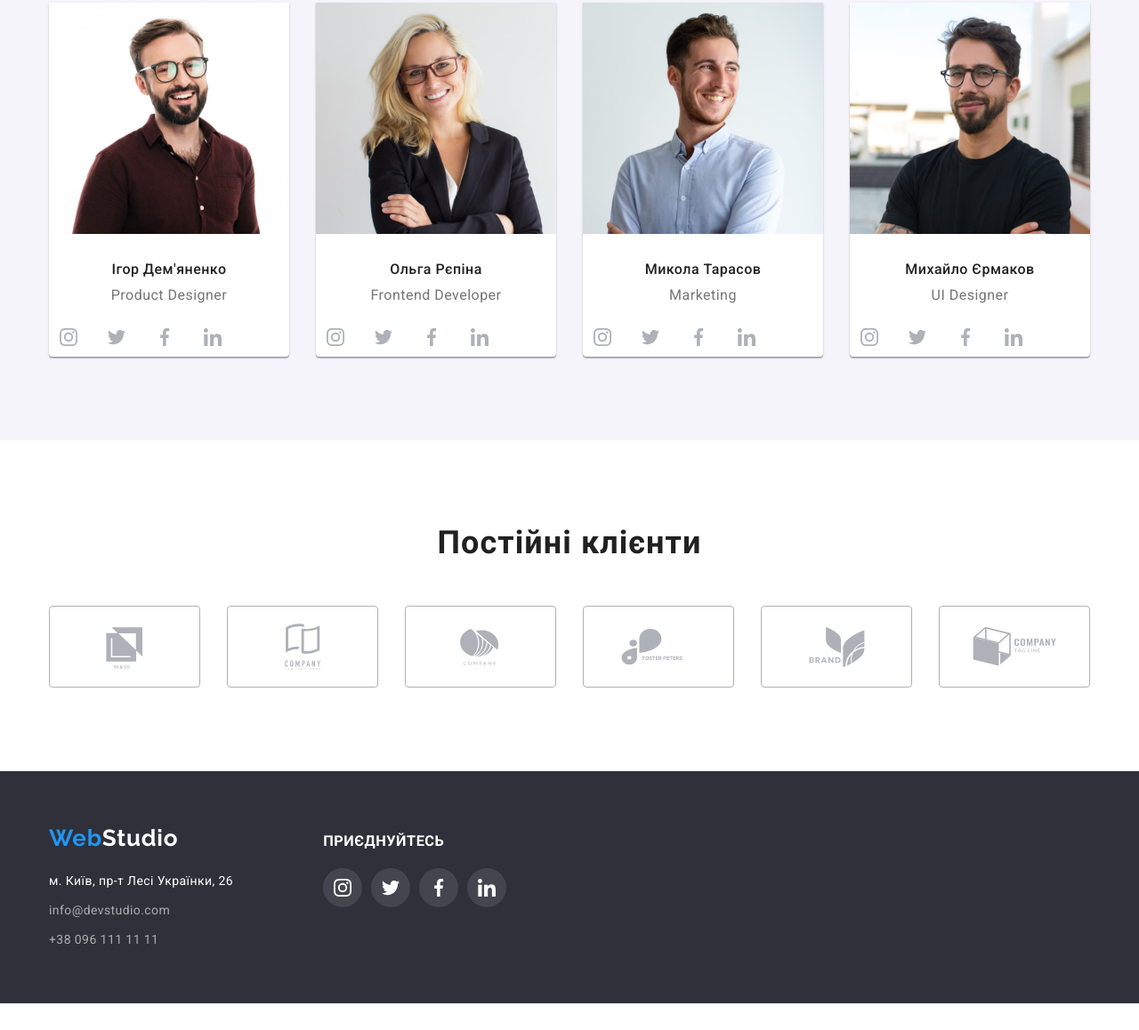
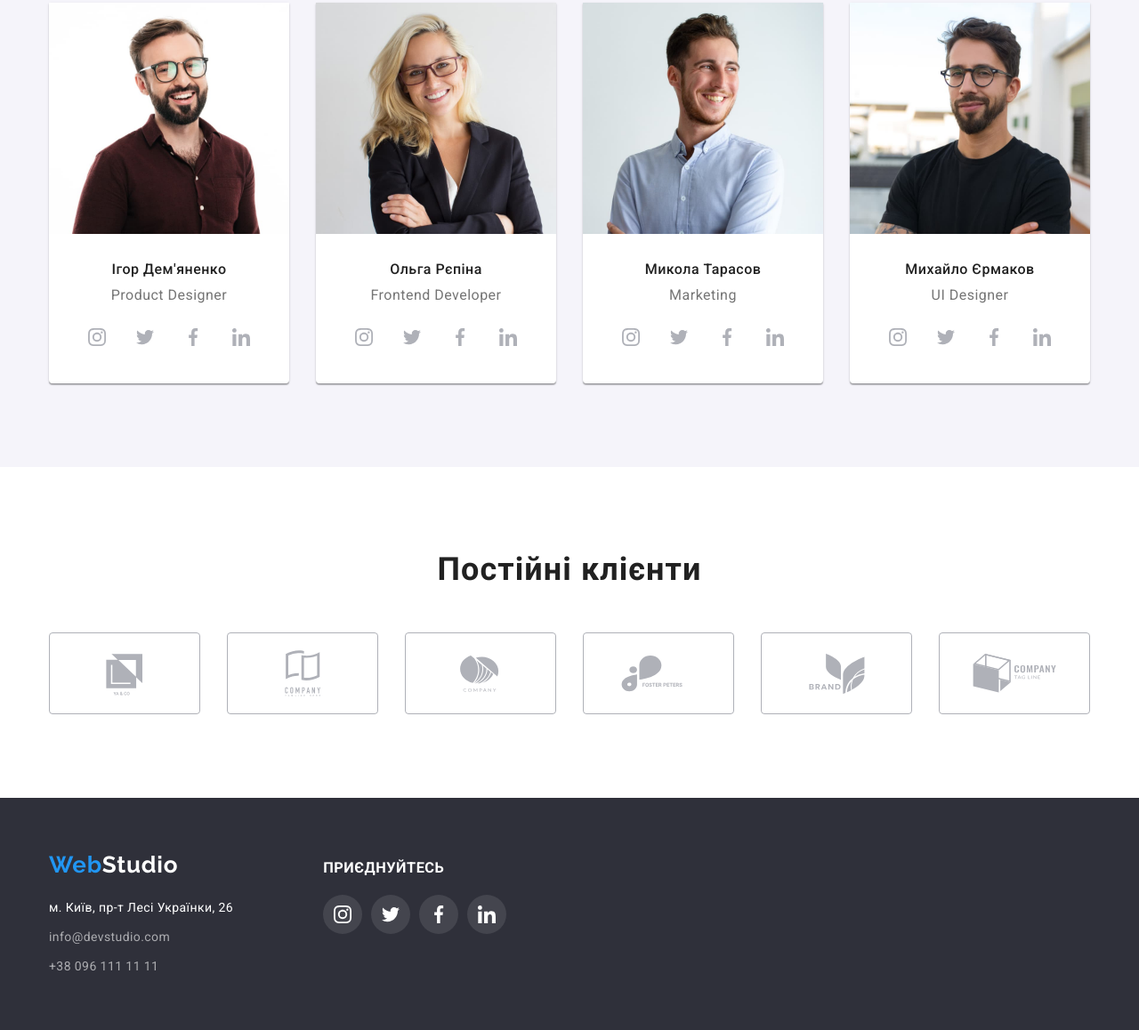
Before and after one commit to flpmustafa/goit-markup-hw-04, a plain HTML site: page index.html in a window 1280 px wide. Shown: the part 1780-2938 px from the top of the page at 89% size. Before the commit the page ends 2908 px from the top, so only its background shows below. Drawn offline with Linux system fonts and the light colour scheme.

Commit message:
Update style.css

```diff
--- a/CSS/style.css
+++ b/CSS/style.css
@@ -362,6 +362,8 @@ nav {
 .social-icon-list {
   display: flex;
   gap: 10px;
+  justify-content: center;
+  margin-bottom: 30px;
 }
 
 .social-link {
```
